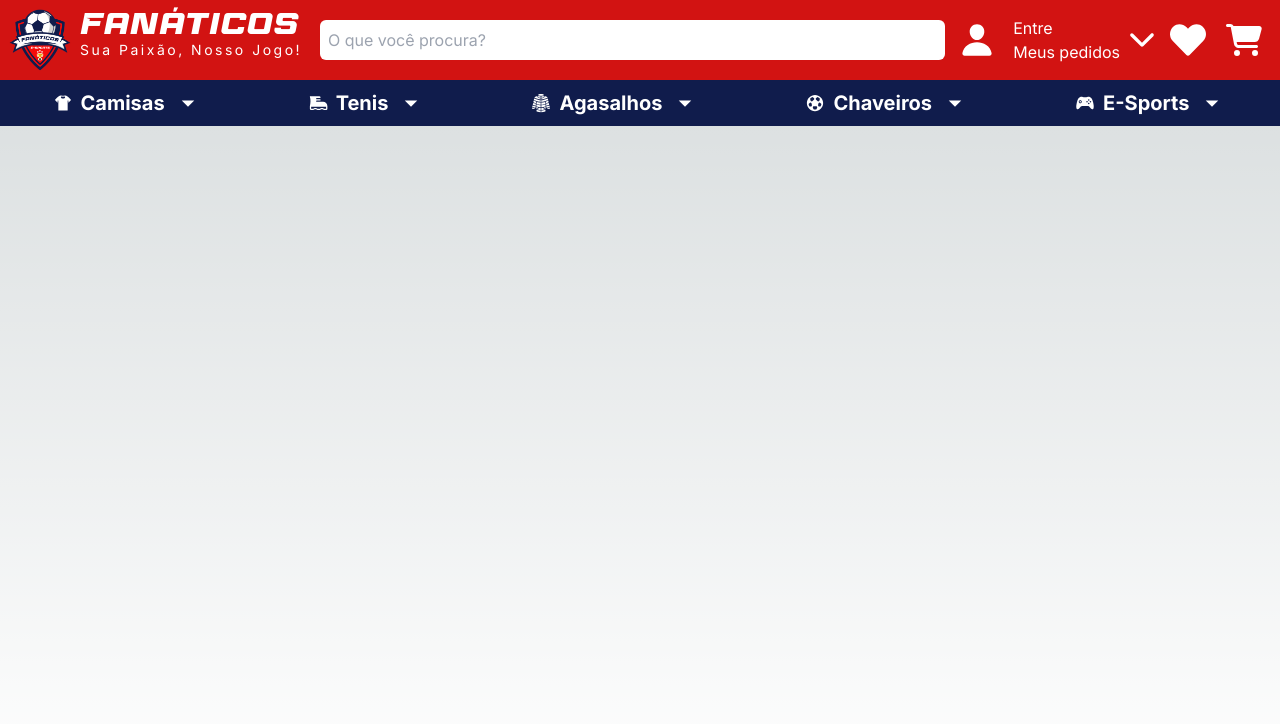
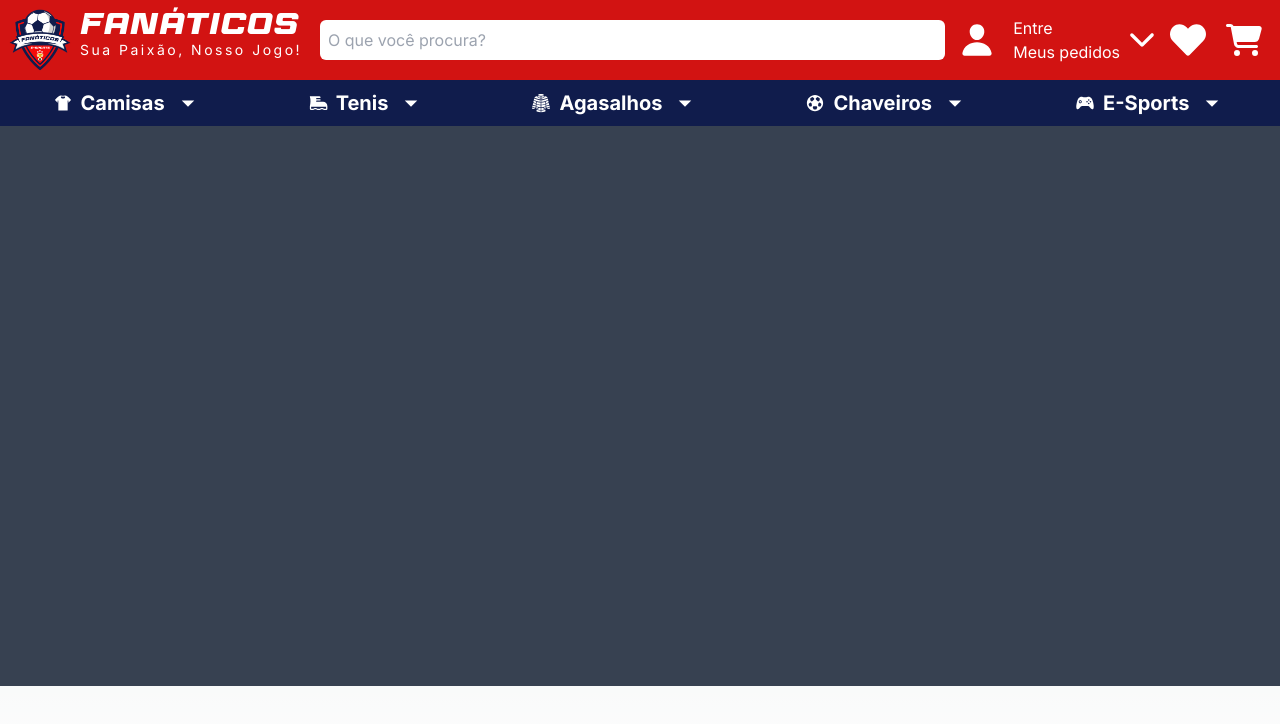
Before and after one commit to dimiendrixmmiranda/fanaticos, a Next.js app: page / in a window 1280 px wide. Shown: the top 724 px of the page. Built offline with nearby package versions, Linux system fonts and the light colour scheme.

Commit message:
update: implementação inicial do carrossel principal

```diff
--- /dev/null
+++ b/src/components/Carrossel.tsx
@@ -0,0 +1,5 @@
+export default function Carrossel() {
+    return (
+        <div style={{height: "70vh"}} className="w-screen bg-gray-700"></div>
+    )
+}
--- a/src/components/Conteudo.tsx
+++ b/src/components/Conteudo.tsx
@@ -1,9 +1,11 @@
+import Carrossel from "./Carrossel";
 import Menu from "./Menu";
 
 export default function Conteudo(){
     return (
         <main>
             <Menu/>
+            <Carrossel/>
         </main>
     )
 }
```
